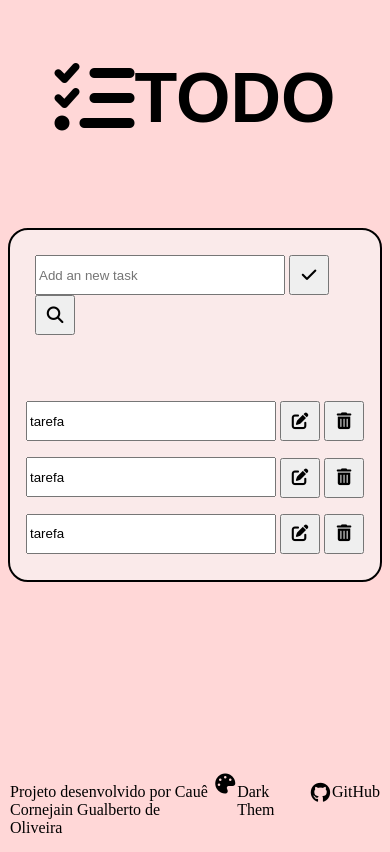
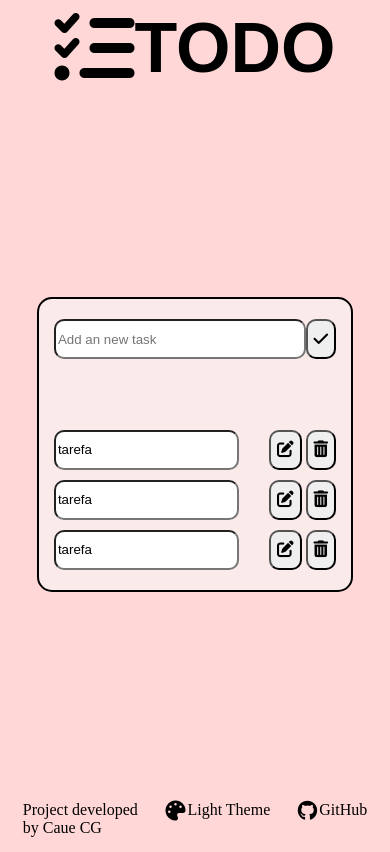
Before and after one commit to CaueCG/to-do, a website: page index.html in a window 390 px wide. Drawn offline with Linux system fonts and the light colour scheme; a web font is replaced by a local one.

Commit message:
deixa mais responsivo

```diff
--- a/index.html
+++ b/index.html
@@ -2,7 +2,10 @@
   <head>
     <meta charset="UTF-8" />
     <meta http-equiv="X-UA-Compatible" content="IE=edge" />
-    <meta name="viewport" content="width=device-width, initial-scale=1.0" />
+    <meta
+      name="viewport"
+      content="wclassth=device-wclassth, initial-scale=1.0"
+    />
     <title>Todo</title>
     <link rel="stylesheet" type="text/css" href="style.css" />
     <script
@@ -12,55 +15,50 @@
   </head>
   <body>
     <header>
-      <div id="containerHeader">
+      <div class="containerHeader">
         <i class="fas fa-tasks fa-5x"></i>
         <p>TODO</p>
       </div>
     </header>
     <main>
-      <div id="containerMain">
+      <div class="containerMain">
         <div class="addTodo">
-          <form action="">
-            <input type="text" placeholder="Add an new task" />
-            <button><i class="fas fa-check fa-lg"></i></button>
-            <button><i class="fas fa-search fa-lg"></i></button>
-          </form>
+          <input class="inputAdd" type="text" placeholder="Add an new task" />
+          <button><i class="fas fa-check fa-lg"></i></button>
         </div>
         <div class="listTodo">
           <div class="itemTodo">
-            <form action="">
-              <input type="text" value="tarefa" readonly />
+            <input type="text" value="tarefa" readonly />
+            <div class="buttonsTodo">
               <button><i class="fas fa-edit fa-lg"></i></button>
               <button><i class="fas fa-trash-alt fa-lg"></i></button>
-            </form>
+            </div>
           </div>
           <div class="itemTodo">
-            <form action="">
-              <input type="text" value="tarefa" readonly />
+            <input type="text" value="tarefa" readonly />
+            <div class="buttonsTodos">
               <button><i class="fas fa-edit fa-lg"></i></button>
               <button><i class="fas fa-trash-alt fa-lg"></i></button>
-            </form>
+            </div>
           </div>
           <div class="itemTodo">
-            <form action="">
-              <input type="text" value="tarefa" readonly />
+            <input type="text" value="tarefa" readonly />
+            <div class="buttonsTodos">
               <button><i class="fas fa-edit fa-lg"></i></button>
               <button><i class="fas fa-trash-alt fa-lg"></i></button>
-            </form>
+            </div>
           </div>
         </div>
       </div>
     </main>
     <footer>
-      <div id="containerFooter">
+      <div class="containerFooter">
         <div class="projectStudy">
-          <p>
-            Projeto desenvolvido por Cauê<br />Cornejain Gualberto de Oliveira
-          </p>
+          <p>Project developed<br />by Caue CG</p>
         </div>
-        <div id="palleteColors">
+        <div class="palleteColors">
           <i class="fas fa-palette fa-lg"></i>
-          <p>Dark Them</p>
+          <p>Light Theme</p>
         </div>
 
         <div class="iconSocialNetworks">
--- a/style.css
+++ b/style.css
@@ -18,56 +18,76 @@ footer {
   justify-content: center;
 }
 
-div {
-  display: flex;
-}
 header p {
-  margin: 50px 0px;
+  margin: 0px 0px;
 }
 main {
   flex-grow: 1;
   align-items: flex-start;
+  align-items: center;
 }
 a {
   text-decoration: none;
   color: black;
 }
 button {
-  width: 40px;
   height: 40px;
+  border-radius: 10px;
 }
 input {
-  width: 250px;
   height: 40px;
+  display: flex;
+  flex-grow: 1;
+  margin-right: 30px;
+  border-radius: 10px;
 }
 
-#containerHeader {
+.containerHeader {
   flex-direction: row;
   align-items: center;
+  display: flex;
 }
-#containerHeader p {
+.containerHeader p {
   font-size: 70px;
   font-weight: 900;
   font-family: "Alegreya Sans", sans-serif;
 }
-#containerMain {
+.containerMain {
+  display: flex;
   border: solid black 2px;
-  border-radius: 20px;
+  border-radius: 15px;
   background-color: rgb(250, 234, 234);
   flex-direction: column;
   justify-content: space-around;
   align-items: center;
-  margin: 40px 0px;
+  padding: 20px 15px 10px;
+}
+.inputAdd {
+  margin: 0;
 }
 .addTodo {
-  padding: 25px 25px 50px 25px;
+  display: flex;
+  flex-direction: row;
+  width: 100%;
+  margin-bottom: 25%;
 }
 
+.itemTodo {
+  display: flex;
+  width: 100%;
+  flex-direction: row;
+  margin-bottom: 10px;
+}
+.buttonTodo {
+  display: flex;
+  flex-direction: row;
+}
 .listTodo {
-  padding-bottom: 10px;
+  display: flex;
   flex-direction: column;
 }
-#containerFooter {
+.containerFooter {
+  display: flex;
   width: 100%;
   justify-content: space-around;
   align-items: flex-start;
```
